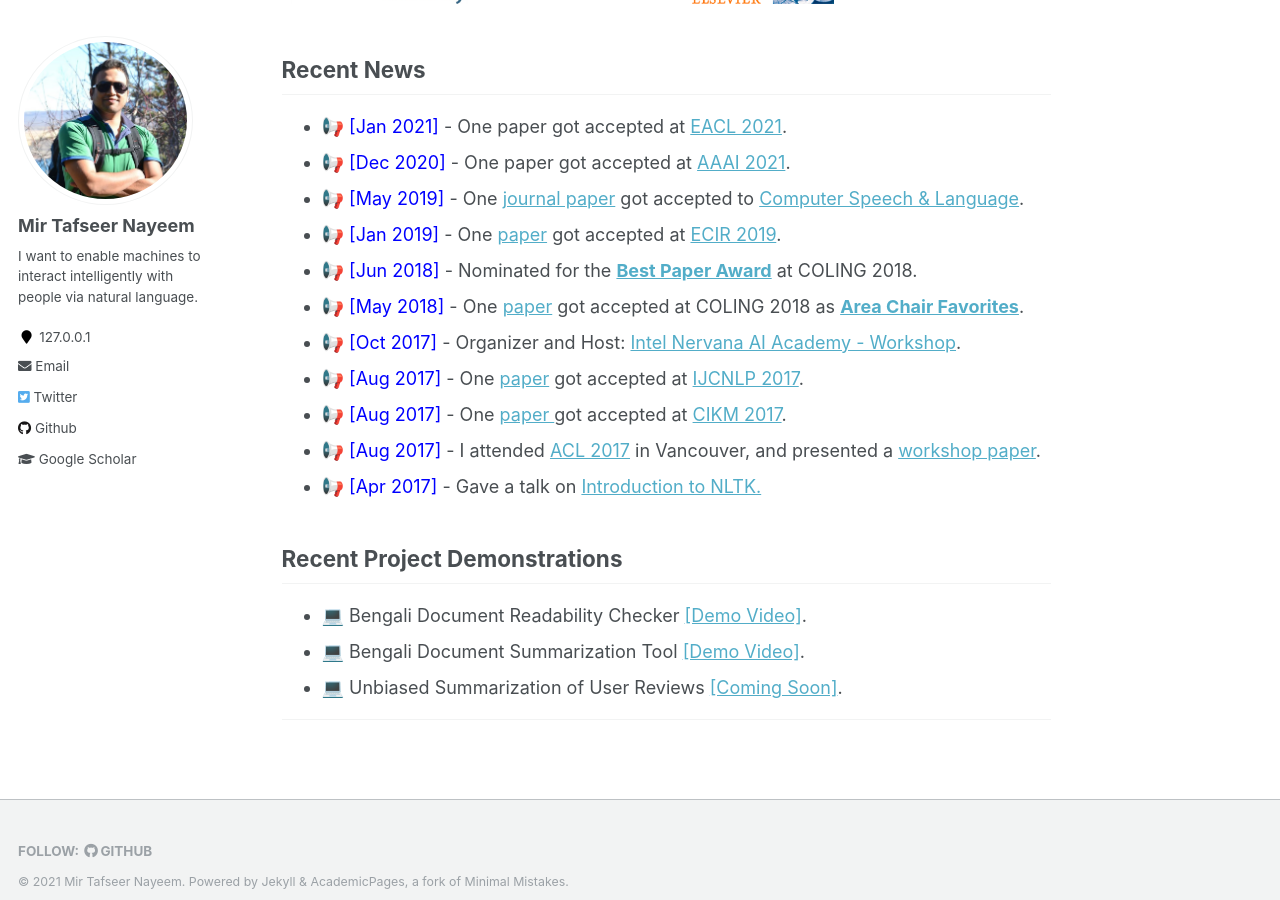
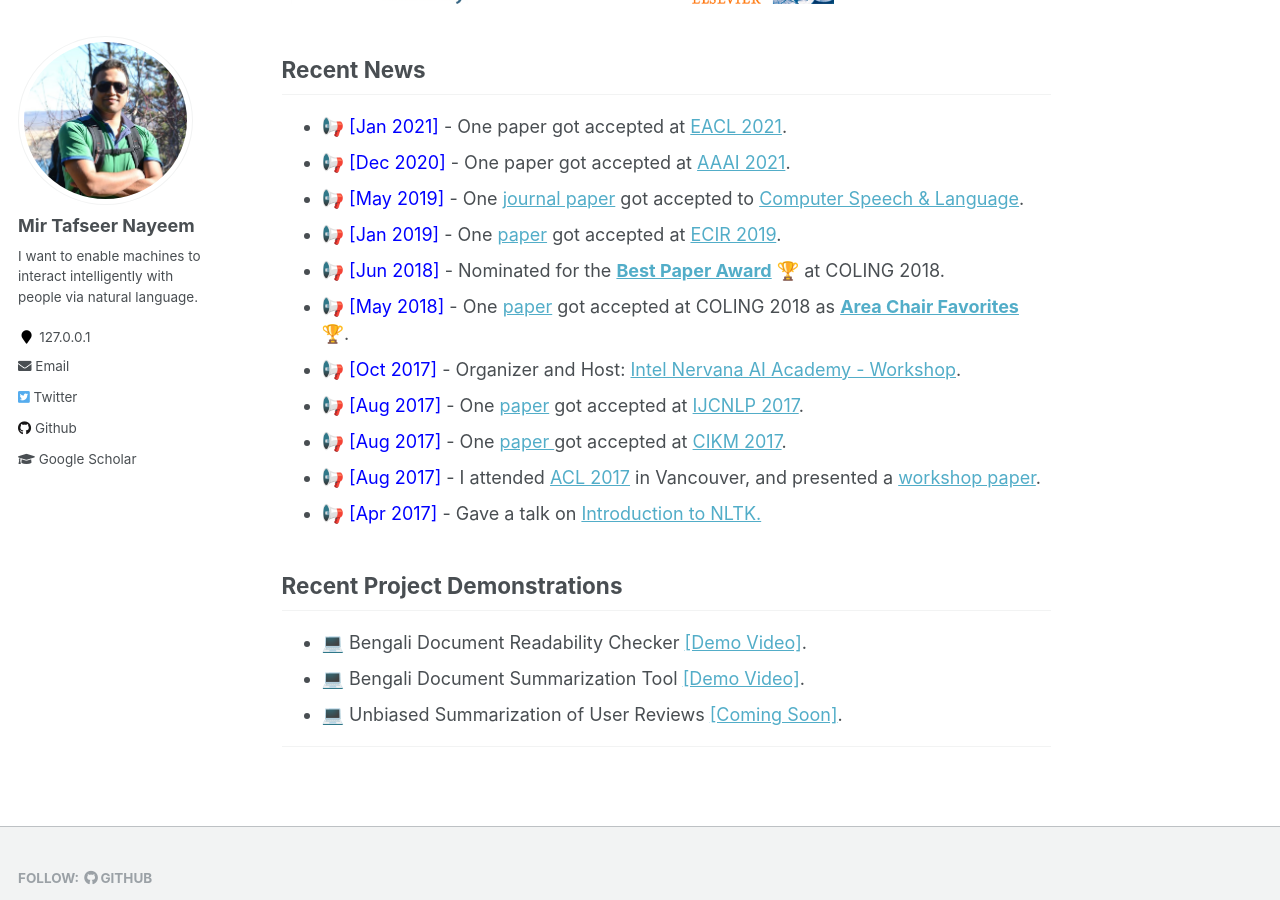
Before and after one commit to sujan-sarker/sujan-sarker.github.io, a Jekyll site: the page built from _pages/about.md, in a window 1280 px wide and 900 px high, scrolled down 717 px. Built offline with Jekyll 4.4.1, drawn with Linux system fonts in a browser that asks for light colours.

Commit message:
Update about.md

```diff
--- a/_pages/about.md
+++ b/_pages/about.md
@@ -24,8 +24,8 @@ My name is Mir Tafseer Nayeem. I graduated with a M.Sc. degree in Computer Scien
 * 📢 <span style="color:Blue"> [Dec 2020] </span> - One paper got accepted at [AAAI 2021](https://aaai.org/Conferences/AAAI-21/).
 * 📢 <span style="color:Blue"> [May 2019] </span> - One [journal paper](https://www.sciencedirect.com/science/article/pii/S0885230818303449) got accepted to  [Computer Speech & Language](https://www.journals.elsevier.com/computer-speech-and-language).
 * 📢 <span style="color:Blue"> [Jan 2019] </span> - One [paper](https://link.springer.com/chapter/10.1007/978-3-030-15719-7_14) got accepted at [ECIR 2019](http://ecir2019.org/).
-* 📢 <span style="color:Blue"> [Jun 2018] </span> - Nominated for the [**Best Paper Award**](http://coling2018.org/coling-2018-best-papers/) at COLING 2018.
-* 📢 <span style="color:Blue"> [May 2018] </span> - One [paper](http://aclweb.org/anthology/C18-1102) got accepted at COLING 2018 as [**Area Chair Favorites**](http://coling2018.org/coling-2018-best-papers/).
+* 📢 <span style="color:Blue"> [Jun 2018] </span> - Nominated for the [**Best Paper Award**](http://coling2018.org/coling-2018-best-papers/) 🏆 at COLING 2018.
+* 📢 <span style="color:Blue"> [May 2018] </span> - One [paper](http://aclweb.org/anthology/C18-1102) got accepted at COLING 2018 as [**Area Chair Favorites**](http://coling2018.org/coling-2018-best-papers/) 🏆.
 * 📢 <span style="color:Blue"> [Oct 2017] </span> - Organizer and Host: [Intel Nervana AI Academy - Workshop](https://www.intel.ai/).
 * 📢 <span style="color:Blue"> [Aug 2017] </span> - One [paper](http://www.aclweb.org/anthology/I17-2071) got accepted at [IJCNLP 2017](http://ijcnlp2017.org/site/page.aspx?pid=901&sid=1133&lang=en).
 * 📢 <span style="color:Blue"> [Aug 2017] </span> - One [paper ](https://dl.acm.org/citation.cfm?id=3133106) got accepted at [CIKM 2017](http://www.cikmconference.org/CIKM2017/index.html).
```
